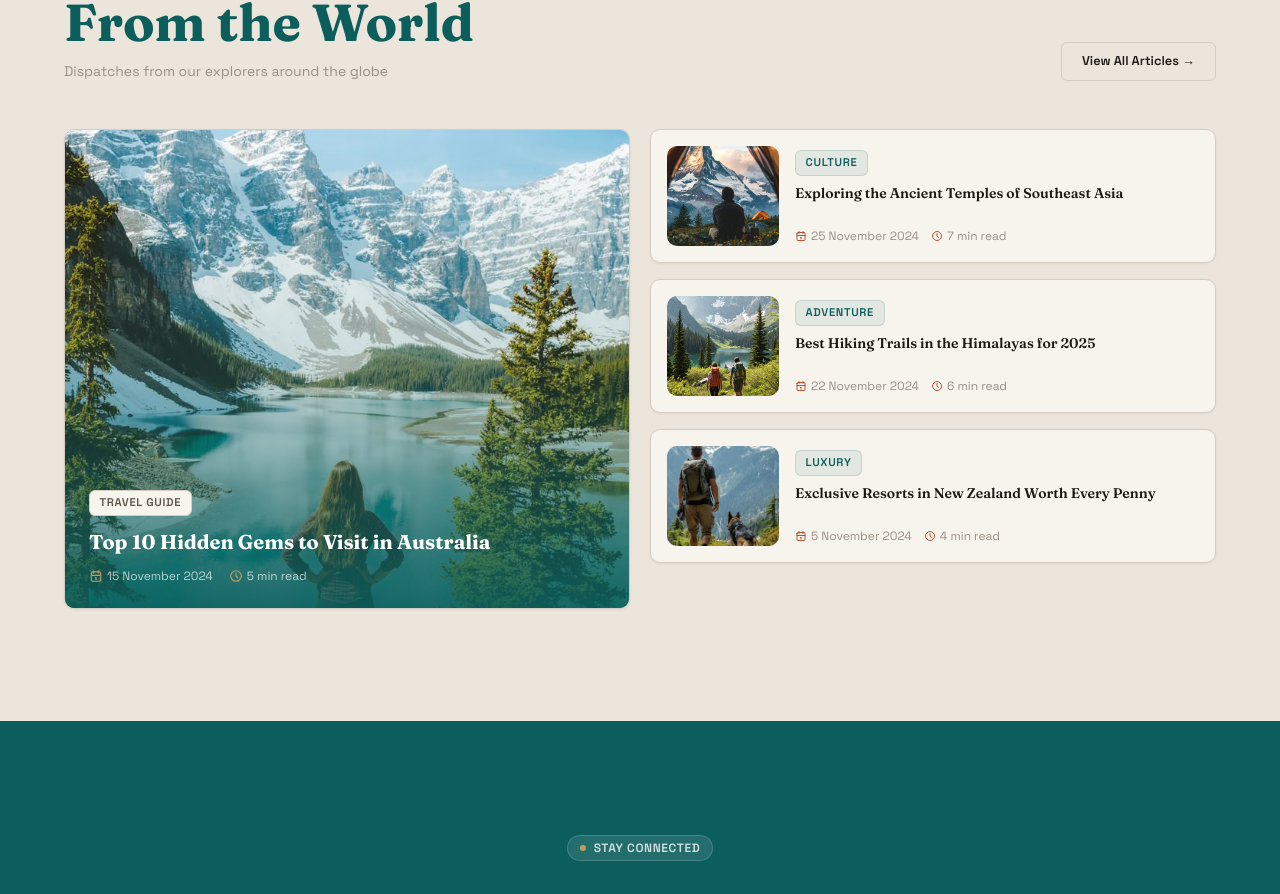
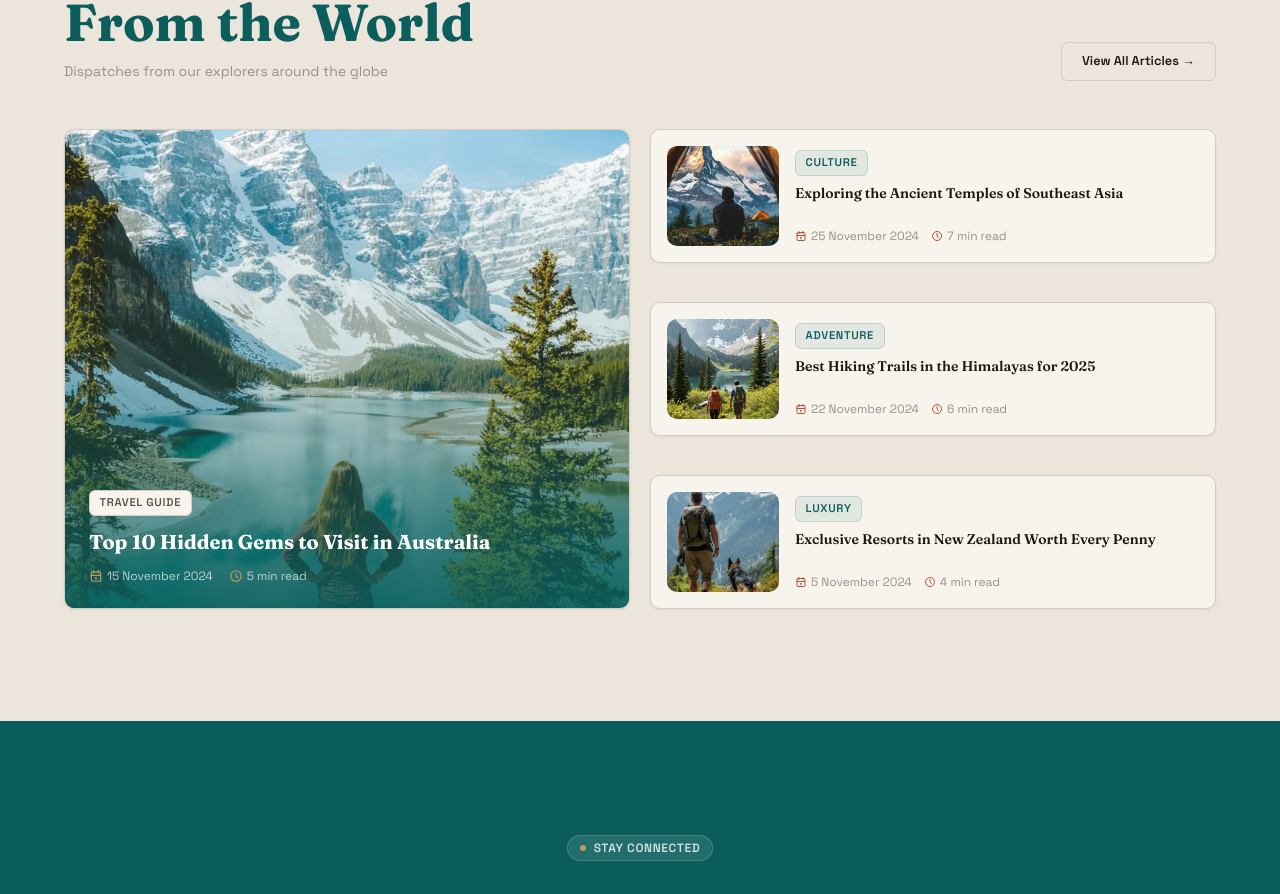
Before and after one commit to Silaenn/TravelWeb, a Next.js app: page / in a window 1280 px wide. Shown: the part 5257-6151 px from the top of the page. Built offline with nearby package versions, Linux system fonts and the light colour scheme.

Commit message:
style(News): adjust layout for better content distribution
- Add fixed height and justify-between classes to improve the arrangement of remaining news articles

```diff
--- a/components/Home/News/News.tsx
+++ b/components/Home/News/News.tsx
@@ -87,7 +87,7 @@
             </div>
           </article>
 
-          <div className="flex flex-col gap-4">
+          <div className="flex flex-col gap-4 h-[480px] justify-between">
             {rest.map((article, i) => (
               <article
                 key={article.id}
```
